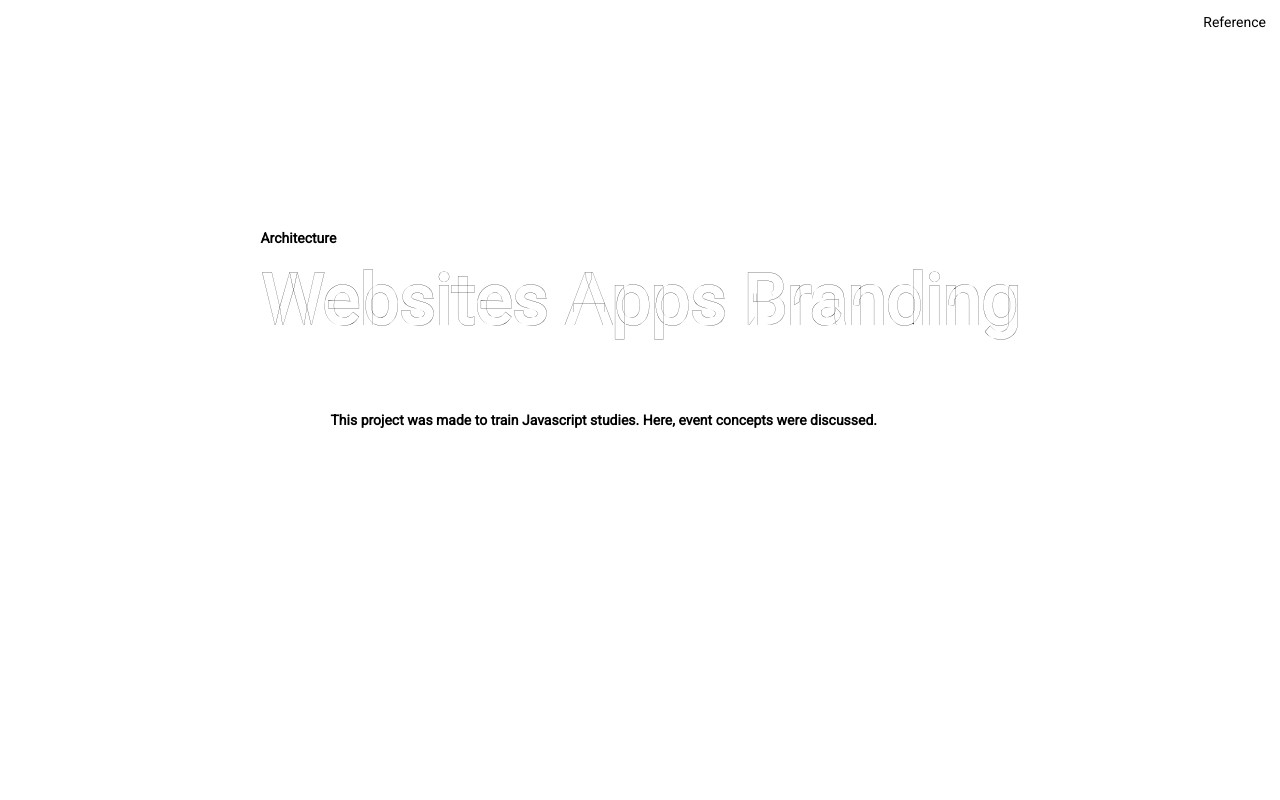
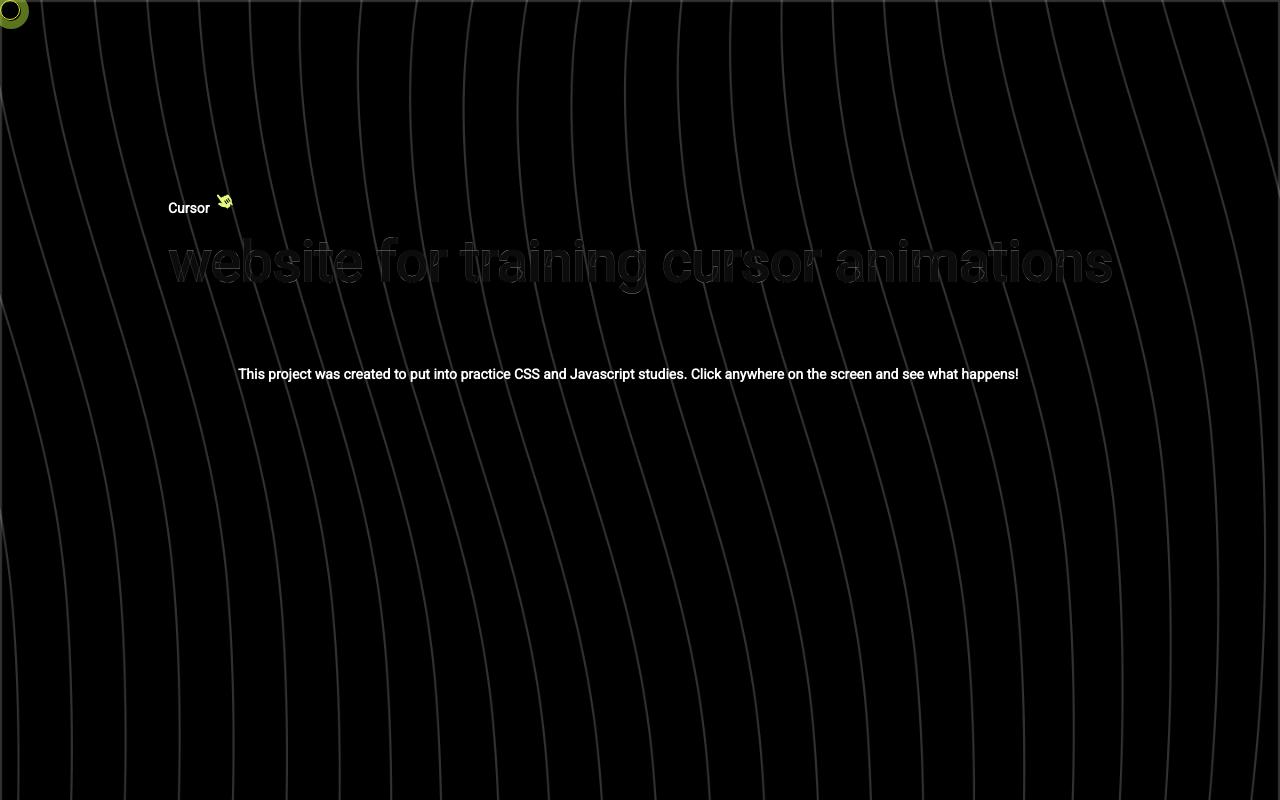
Before and after one commit to nataliaaraujo0/architecture-branding, a plain HTML site: page index.html in a window 1280 px wide. Drawn offline with Linux system fonts and the light colour scheme.

Commit message:
update: UI

```diff
--- a/css/style.css
+++ b/css/style.css
@@ -16,12 +16,78 @@ html {
 
 body {
   -webkit-fot-smoothing: antialiased;
+  background: #000000;
+  cursor: none;
+  background-image: url("/img/background.png");
+  background-size: cover;
+  background-repeat: no-repeat;
+  width: 100vw;
+  height: 100vh;
 }
 
-.header {
-  display: flex;
-  justify-content: flex-end;
-  padding: 1rem;
+.cursor {
+  width: 20px;
+  height: 20px;
+  border: 1px solid rgb(228, 231, 40);
+  border-radius: 50%;
+  position: absolute;
+  transition-duration: 200ms;
+  transition-timing-function: ease-out;
+  animation: cursorAnim 0.5s infinite alternate;
+  pointer-events: none;
+}
+
+.cursor::after {
+  content: "";
+  width: 20px;
+  height: 20px;
+  position: absolute;
+  border: 8px solid rgb(184, 230, 58);
+  border-radius: 50%;
+  opacity: 0.5;
+  top: -8px;
+  left: -8px;
+  animation: cursorAnim2 0.5s infinite alternate;
+}
+
+@keyframes cursorAnim {
+  from {
+    transform: scale(1);
+  }
+
+  to {
+    transform: scale(0.7);
+  }
+}
+
+@keyframes cursorAnim2 {
+  from {
+    transform: scale(1);
+  }
+
+  to {
+    transform: scale(0.4);
+  }
+}
+
+@keyframes cursorAnim3 {
+  0% {
+    transform: scale(1);
+  }
+
+  50% {
+    transform: scale(3);
+  }
+
+  100% {
+    transform: scale(1);
+    opacity: 0;
+  }
+}
+
+.expand {
+  animation: cursorAnim3 0.5s forwards;
+  border: 1px solid rgb(225, 235, 93);
 }
 
 .container {
@@ -34,11 +100,16 @@ body {
 }
 
 h1 {
+  color: #0c0c0c;
+  -webkit-text-stroke-width: 0.1px;
+  -webkit-text-stroke-color: #ffffff;
+  margin-top: 1rem;
+  font-size: 4rem;
+}
+
+strong,
+p {
   color: #ffffff;
-  -webkit-text-stroke-width: 0.2px;
-  -webkit-text-stroke-color: #000000;
-  margin-top: 1rem;
-  font-size: 5rem;
 }
 .container .content p {
   padding: 5rem;
--- a/index.html
+++ b/index.html
@@ -14,19 +14,37 @@
     <title>Architecture Branding</title>
   </head>
   <body>
-
-    <div class="header">
-      <p>Reference</p>
-    </div>
+    <div class="cursor"></div>
 
     <div class="container">
       <div class="content">
-        <strong>Architecture</strong>
-        <h1>Websites Apps Branding</h1>
-        <p>This project was made to train Javascript studies.
-          Here, event concepts were discussed.
-          </p>
+        <strong>Cursor</strong>
+        <img src="./img/cursor.png" alt="" />
+        <h1>website for training cursor animations</h1>
+        <p>
+          This project was created to put into practice CSS and Javascript
+          studies. Click anywhere on the screen and see what happens!
+        </p>
       </div>
     </div>
+
+    <script>
+      const cursor = document.querySelector(".cursor");
+
+      document.addEventListener("mousemove", e => {
+        cursor.setAttribute(
+          "style",
+          "top: " + (e.pageY - 10) + "px; left: " + (e.pageX - 10) + "px;"
+        );
+      });
+
+      document.addEventListener("click", () => {
+        cursor.classList.add("expand");
+
+        setTimeout(() => {
+          cursor.classList.remove("expand");
+        }, 500);
+      });
+    </script>
   </body>
 </html>
```
Also changed, not shown: img/background.png (added), img/cursor.png (added).
